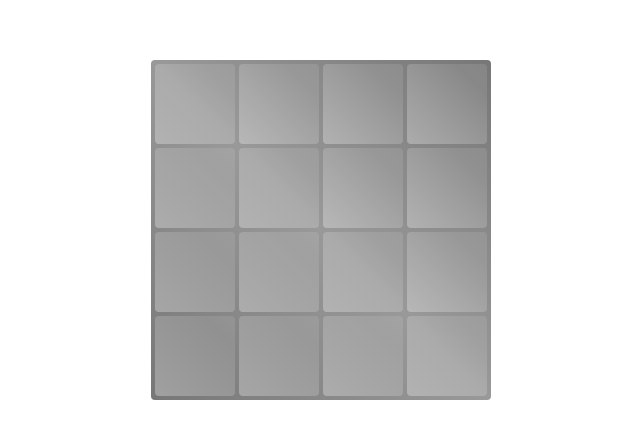
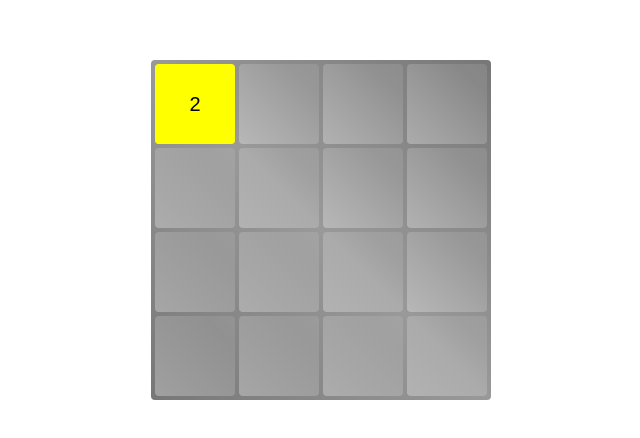
Before and after one commit to aminpaks/reactjs-2048, a React (Create React App) app: page / in a window 1280 px wide. Shown: the part 170-608 px from the top of the page, without its empty margins (319-959 px from the left). Built offline with nearby package versions, Linux system fonts and the light colour scheme; the HTML template or start-up script is replaced by a standard one.

Commit message:
First working version, lots to fix

```diff
--- a/src/App.tsx
+++ b/src/App.tsx
@@ -4,20 +4,37 @@ import { Background } from './Background';
 import { Grid } from './Grid';
 import { KeyManager } from './KeyManager';
 import { tileMargin, tileWidth } from './Tile';
-import { getEmptyGrid, TileCollection } from './utils';
+import { fillWithRandomTile, getEmptyGrid, TileCollection } from './utils';
 
 const size = 4;
 
-class App extends React.Component {
-  public state = { tiles: getEmptyGrid(size) };
-  public handleChange = (tiles: TileCollection[]) => this.setState({ tiles });
+class App extends React.Component<
+  any,
+  { ended: boolean; tiles: TileCollection[] }
+> {
+  public state = {
+    ended: false,
+    tiles: fillWithRandomTile(getEmptyGrid(size))!,
+  };
+  public handleChange = (tiles: TileCollection[]) => {
+    const filledOneEmptyTile = fillWithRandomTile(tiles);
+
+    if (filledOneEmptyTile) {
+      return this.setState({ tiles: filledOneEmptyTile });
+    }
+
+    return this.setState({ ended: true });
+  };
   public render() {
-    const { tiles } = this.state;
+    const { tiles, ended } = this.state;
     return (
       <Container>
-        <KeyManager tiles={tiles} onChange={this.handleChange} />
+        <KeyManager
+          tiles={tiles}
+          onChange={ended ? undefined : this.handleChange}
+        />
         <Background size={size} tileWidth={tileWidth} tileMargin={tileMargin} />
-        <Grid tiles={tiles} />
+        <Grid gridSize={size} tiles={tiles} />
       </Container>
     );
   }
--- a/src/Grid.styled.ts
+++ b/src/Grid.styled.ts
@@ -9,7 +9,7 @@ export const StyledGridContainer = styled.div`
   z-index: 1;
 `;
 
-export const StyledGridRow = styled.div`
+export const StyledGridWrapper = styled.div`
   position: relative;
 `;
 
--- a/src/Grid.tsx
+++ b/src/Grid.tsx
@@ -1,23 +1,31 @@
 import React from 'react';
 import {
   StyledGridContainer as Container,
-  StyledGridRow as Row,
+  StyledGridWrapper as Wrapper,
 } from './Grid.styled';
-import { Tile, tileMargin, tileWidth } from './Tile';
-import { TileCollection } from './utils';
+import { Tile } from './Tile';
+import { TileCollection, turnGridToFlatArray } from './utils';
 
-export const Grid = ({ tiles }: { tiles: TileCollection[] }) => (
+export const Grid = ({
+  tiles,
+  gridSize,
+}: {
+  gridSize: number;
+  tiles: TileCollection[];
+}) => (
   <Container>
-    {tiles.map((row, rowIndex) => (
-      <Row
-        key={String(rowIndex)}
-        style={{ height: rowIndex * (tileWidth + tileMargin) }}
-      >
-        {row.map(
-          (tile, columnIndex) =>
-            tile && <Tile key={tile.id} index={columnIndex} tile={tile} />,
-        )}
-      </Row>
-    ))}
+    <Wrapper>
+      {turnGridToFlatArray(tiles).map(
+        (tile, tileIndex) =>
+          tile && (
+            <Tile
+              key={tile.id}
+              index={tileIndex}
+              gridSize={gridSize}
+              tile={tile}
+            />
+          ),
+      )}
+    </Wrapper>
   </Container>
 );
--- a/src/KeyManager.tsx
+++ b/src/KeyManager.tsx
@@ -7,23 +7,32 @@ interface KeyManagerProps {
   onChange?: (tiles: TileCollection[]) => void;
 }
 
+export const moveTiles = (code: string, tiles: TileCollection[]) => {
+  switch (code) {
+    case 'ArrowUp':
+      return moveTwoDimensionTilesTo(tiles, 'top');
+    case 'ArrowLeft':
+      return moveTwoDimensionTilesTo(tiles, 'left');
+    case 'ArrowRight':
+      return moveTwoDimensionTilesTo(tiles, 'right');
+    case 'ArrowDown':
+      return moveTwoDimensionTilesTo(tiles, 'bottom');
+    default:
+      return null;
+  }
+};
+
 export class KeyManager extends Component<KeyManagerProps> {
   public handleKeyDown = ({ code }: KeyboardEvent) => {
     const { onChange, tiles } = this.props;
-    if (typeof onChange !== 'function') {
-      return;
-    }
-    switch (code) {
-      case 'ArrowTop':
-        return onChange(moveTwoDimensionTilesTo(tiles, 'top'));
-      case 'ArrowLeft':
-        return onChange(moveTwoDimensionTilesTo(tiles, 'left'));
-      case 'ArrowRight':
-        return onChange(moveTwoDimensionTilesTo(tiles, 'right'));
-      case 'ArrowBottom':
-        return onChange(moveTwoDimensionTilesTo(tiles, 'bottom'));
-      default:
-        return;
+    if (typeof onChange === 'function') {
+      // tslint:disable-next-line:no-console
+      console.log(code);
+      const updatedTiles = moveTiles(code, tiles);
+
+      if (updatedTiles) {
+        onChange(updatedTiles);
+      }
     }
   };
   public render() {
--- a/src/Tile.styled.ts
+++ b/src/Tile.styled.ts
@@ -20,6 +20,7 @@ export const StyledTileContainer = styled.div<{
   margin-left: ${props => props.margin}px;
   font-size: 20px;
   background: yellow;
+  transition: 130ms ease-out;
   user-select: none;
   cursor: default;
 `;
--- a/src/Tile.tsx
+++ b/src/Tile.tsx
@@ -5,12 +5,26 @@ import { TileModel } from './utils';
 export const tileWidth = 80;
 export const tileMargin = 4;
 
-export const Tile = ({ index, tile }: { index: number; tile: TileModel }) => (
+const getRow = (gridSize: number, index: number) =>
+  Math.floor(index / gridSize);
+
+const getColumn = (gridSize: number, index: number) => index % gridSize;
+
+export const Tile = ({
+  index,
+  gridSize,
+  tile,
+}: {
+  index: number;
+  gridSize: number;
+  tile: TileModel;
+}) => (
   <Container
     width={tileWidth}
     margin={tileMargin}
     style={{
-      left: index * (tileWidth + tileMargin),
+      left: getColumn(gridSize, index) * (tileWidth + tileMargin),
+      top: getRow(gridSize, index) * (tileWidth + tileMargin),
     }}
   >
     {tile.value}
--- a/src/utils/grid.ts
+++ b/src/utils/grid.ts
@@ -2,10 +2,10 @@ import { buildArray } from './arrays';
 import { getRandom } from './random';
 import {
   DirectionType,
+  getTile,
   moveTilesToSide,
   PTileModel,
   TileCollection,
-  getTile,
 } from './tile';
 
 export const getGridSize = (tiles: TileCollection[]) => {
```
